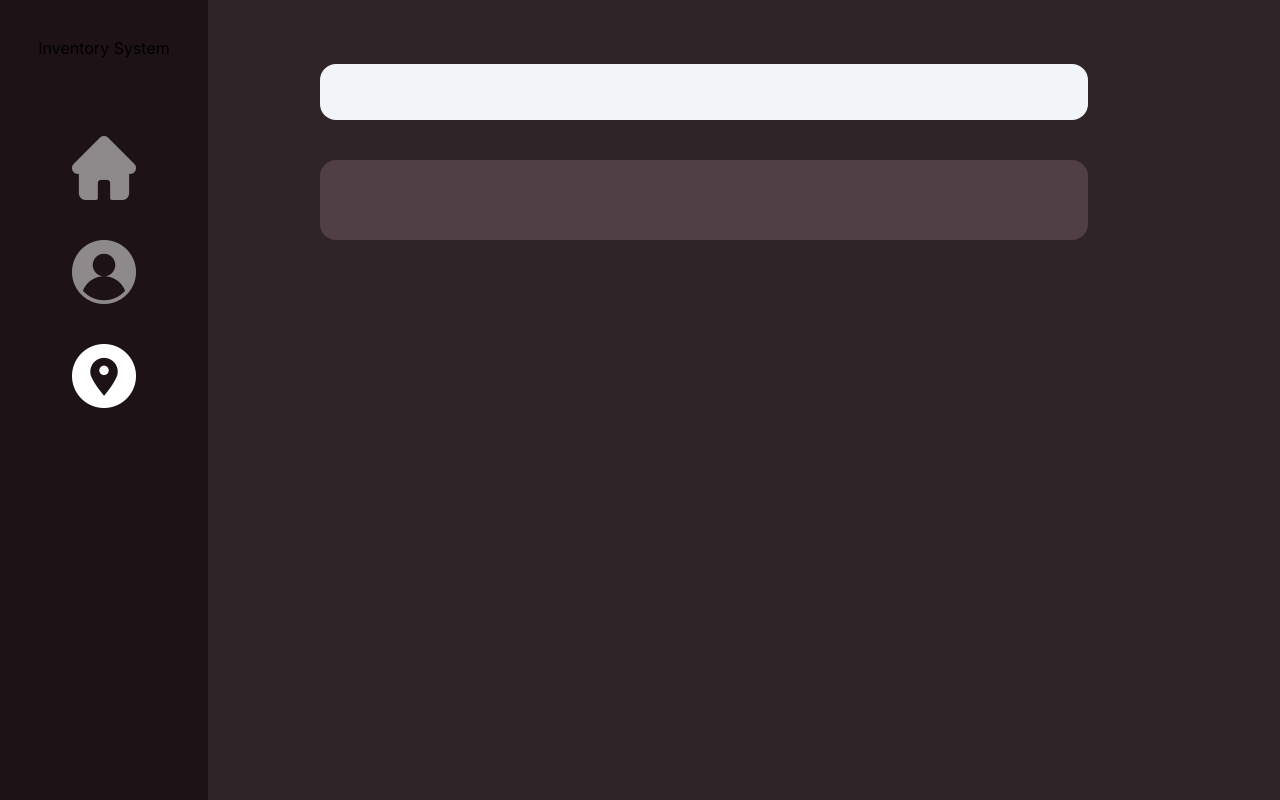
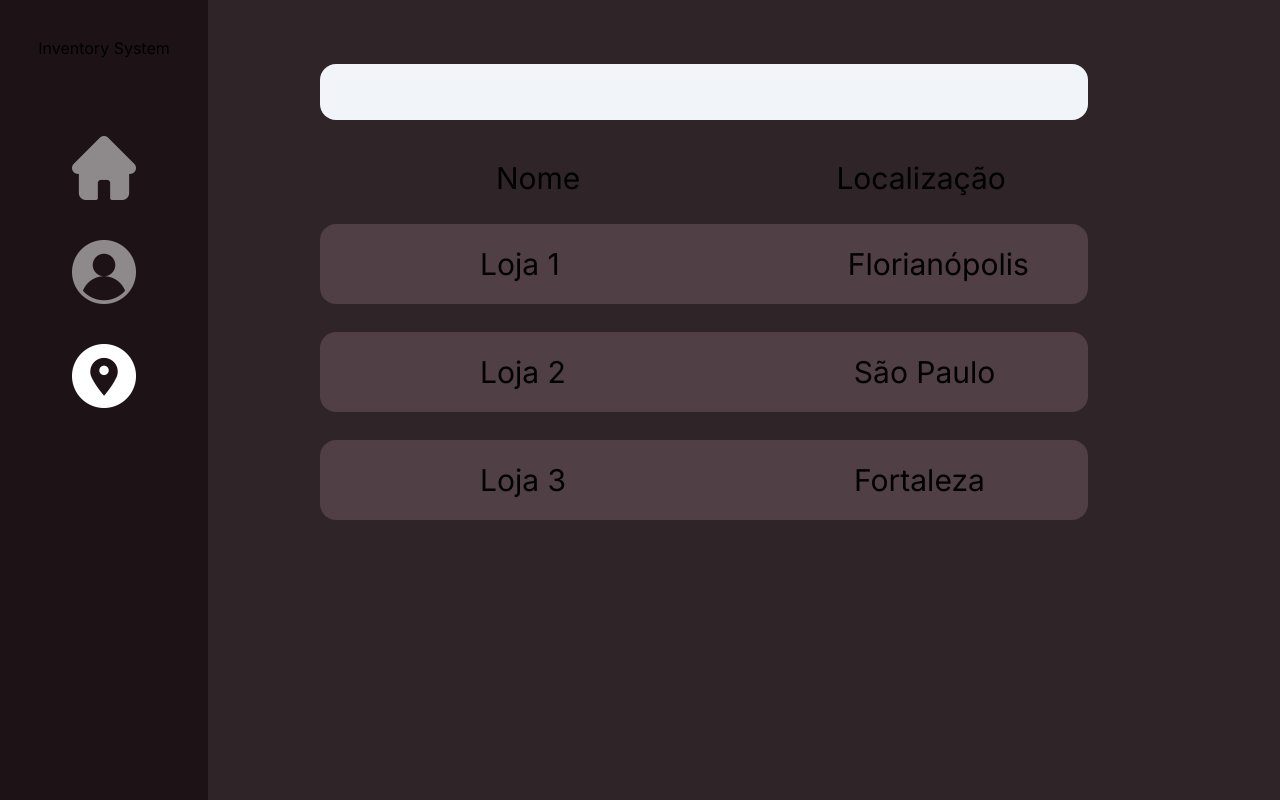
Before and after one commit to lucasbiz/web_development_project, a Next.js app in the folder inventory_system/: page /subsidiaries in a window 1280 px wide. Built offline with nearby package versions, Linux system fonts and the light colour scheme.

Commit message:
Subsidiaries page done

```diff
--- /dev/null
+++ b/inventory_system/src/app/components/SubsidiarieCard.tsx
@@ -0,0 +1,22 @@
+"use client";
+
+import Image from "next/image";
+import { useState } from "react"
+
+
+interface SubsidiariesCardProps {
+    name: string;
+    location: string;
+  }
+
+const SubsidiariesCard = ({name, location}: SubsidiariesCardProps) => {
+
+    return (
+        <div className="ml-16 my-7 w-3/4 h-20 bg-[#513F46] rounded-2xl flex flex-row text-3xl align-middle items-center">
+            <p className="ml-40">{name}</p>
+            <p className="ml-72 ">{location}</p>
+        </div>
+    );
+  }
+
+export default SubsidiariesCard;
--- a/inventory_system/src/app/subsidiaries/page.tsx
+++ b/inventory_system/src/app/subsidiaries/page.tsx
@@ -1,4 +1,5 @@
 import SideBar from "../components/SideBar";
+import SubsidiariesCard from "../components/SubsidiarieCard";
 
 export default function Page() {
     return(
@@ -9,7 +10,14 @@ export default function Page() {
             <div className="ml-64">
                 <input type="text" className="text-black p-2 px-4 mt-16 ml-16 mb-10 rounded-2xl bg-slate-100 w-3/4 h-14 text-3xl  " />
 
-                <div className="ml-16 w-3/4 h-20 bg-[#513F46] rounded-2xl"></div>
+                <div className="ml-60 flex flex-row">
+                    <p className="text-3xl mr-32">Nome</p>
+                    <p className="text-3xl ml-32">Localização</p>
+                </div>
+
+                <SubsidiariesCard name="Loja 1" location="Florianópolis"></SubsidiariesCard>
+                <SubsidiariesCard name="Loja 2" location="São Paulo"></SubsidiariesCard>
+                <SubsidiariesCard name="Loja 3" location="Fortaleza"></SubsidiariesCard>
             </div>
 
 
```
